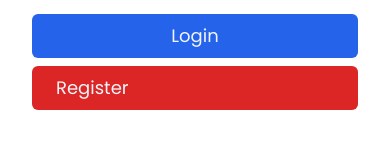
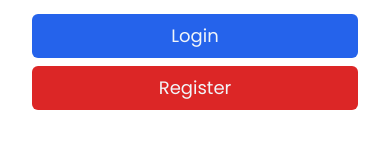
Before and after one commit to Tim-7-GP-HCK70/GP-TIM-7, a React (Vite) app in the folder Client/: page /login in a window 390 px wide. Shown: the part 603-763 px from the top of the page. Built offline with nearby package versions, Linux system fonts and the light colour scheme; a web font is replaced by a local one.

Commit message:
Feat: update button logout style

```diff
--- a/Client/src/components/logout.jsx
+++ b/Client/src/components/logout.jsx
@@ -3,22 +3,22 @@ import { useNavigate } from "react-router-dom";
 import { DisconnectContext } from "../pages/gamepage";
 
 export default function Logout() {
-  const {socket} = useContext(DisconnectContext);
+  const { socket } = useContext(DisconnectContext);
   const navigate = useNavigate();
   const handleLogout = () => {
     localStorage.removeItem("token");
     if (socket) {
-        socket.emit('logout');
-      }
+      socket.emit("logout");
+    }
     navigate("/login");
   };
   return (
     <>
-      <div className="space-x-1 hidden md:block">
+      <div className="space-x-1  md:block">
         <button
           type="button"
           onClick={handleLogout}
-          className="px-6 py-2 border rounded-full dark:text-slate-100  dark:hover:bg-red-800 text-red-900"
+          className="px-6 py-2 border rounded-full dark:text-slate-100  dark:hover:bg-red-800 text-white-900"
         >
           Log Out
         </button>
--- a/Client/src/pages/loginpage.jsx
+++ b/Client/src/pages/loginpage.jsx
@@ -65,7 +65,7 @@ export default function Login() {
                 Login
               </button>
               <Link
-                className="bg-red-600 w-full md:w-auto px-6 py-2 rounded-md text-lg text-slate-100"
+                className="bg-red-600 w-full md:w-auto px-6 py-2 rounded-md text-lg text-slate-100 text-center"
                 to="/register"
               >
                 Register
--- a/Client/src/pages/registerpage.jsx
+++ b/Client/src/pages/registerpage.jsx
@@ -64,7 +64,7 @@ export default function Register() {
                 Sign Up
               </button>
               <Link
-                className="bg-red-600 w-full  md:w-auto px-6 py-2 rounded-md text-lg text-slate-100"
+                className="bg-red-600 w-full  md:w-auto px-6 py-2 rounded-md text-lg text-slate-100 text-center"
                 to="/login"
               >
                 Sign In
```
